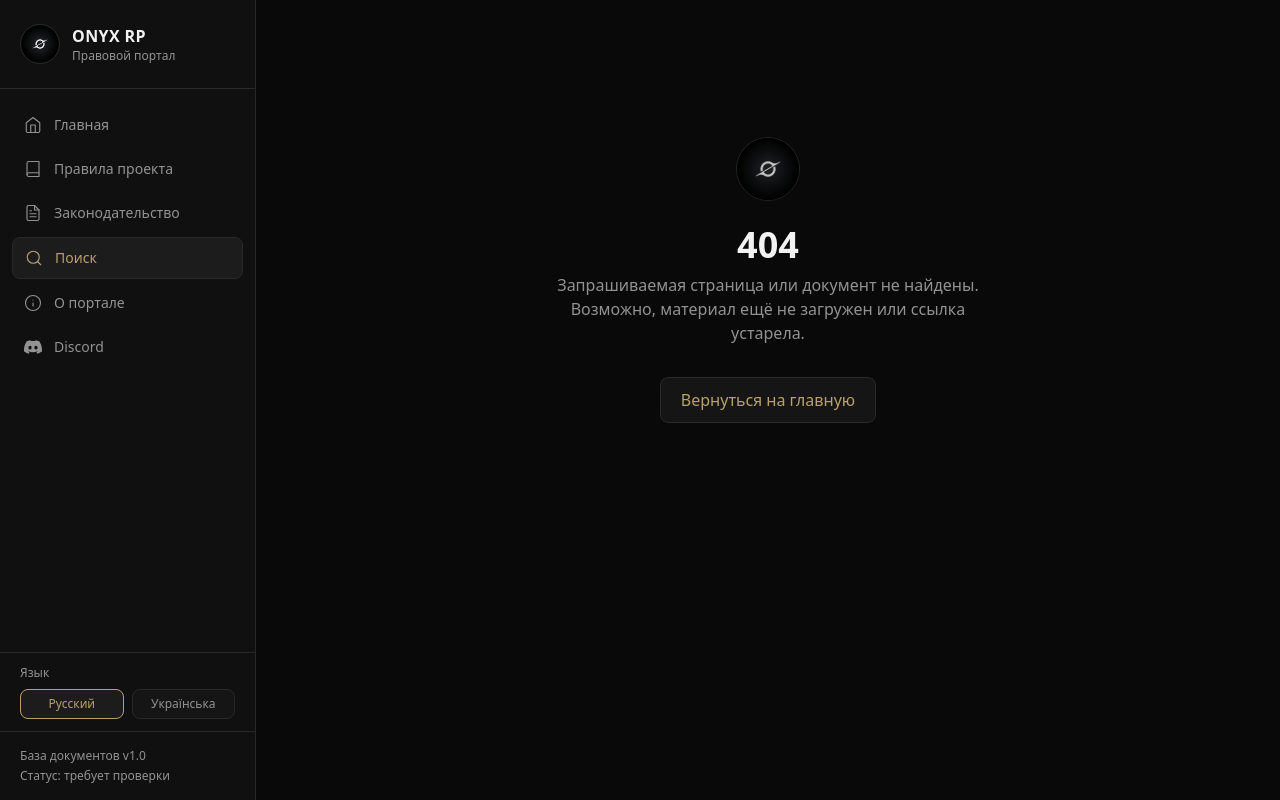
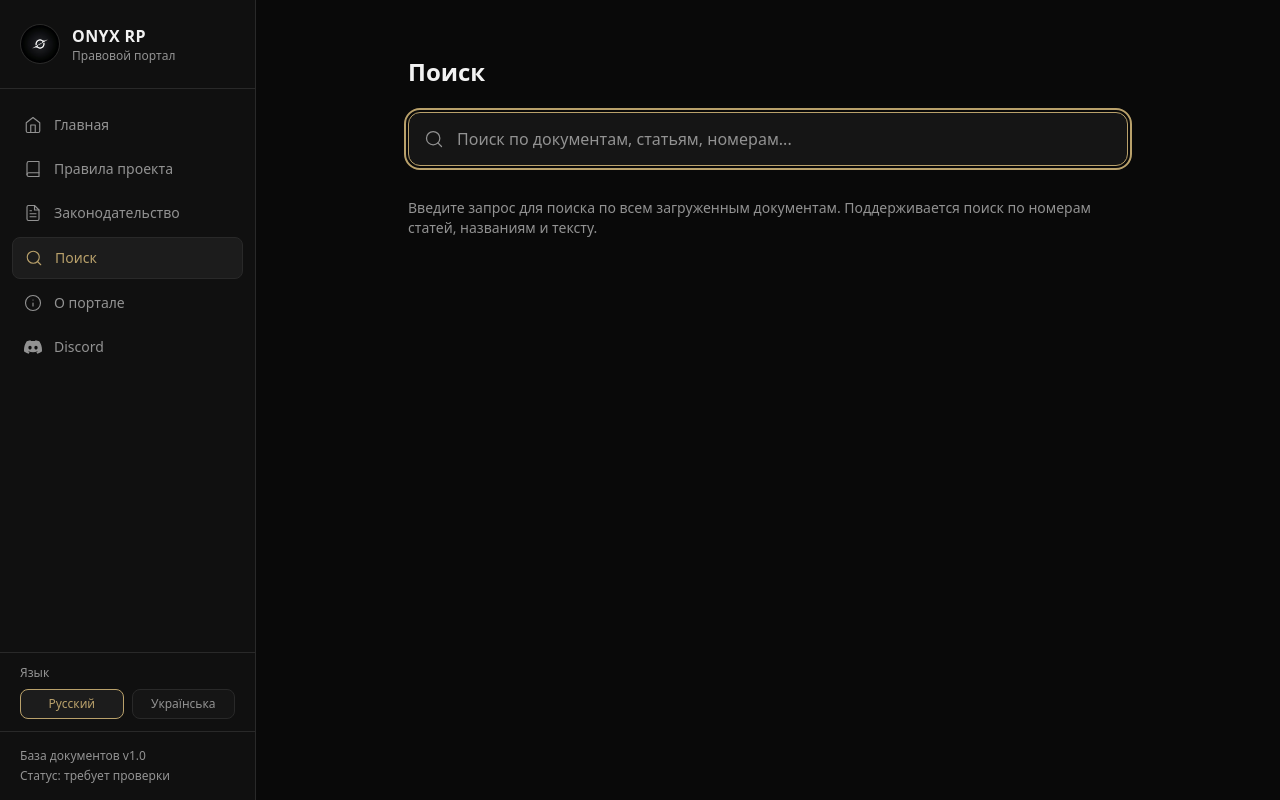
Before and after one commit to Enly52NGG/onyx, a Next.js app: page /search in a window 1280 px wide. Before the commit this address had no page. Built offline with nearby package versions, Linux system fonts and the light colour scheme.

Commit message:
Add files via upload

```diff
--- /dev/null
+++ b/src/app/search/page.tsx
@@ -0,0 +1,83 @@
+"use client";
+
+import Link from "next/link";
+import { useSearchParams } from "next/navigation";
+import { Suspense } from "react";
+import { searchDocuments } from "@/data/documents";
+import { IconSearch } from "@/components/Icons";
+import { useI18n } from "@/lib/i18n";
+
+function SearchContent() {
+  const { t } = useI18n();
+  const searchParams = useSearchParams();
+  const q = searchParams.get("q") || "";
+  const results = q ? searchDocuments(q) : [];
+
+  return (
+    <div className="max-w-3xl mx-auto px-6 py-10 lg:py-14">
+      <h1 className="text-2xl font-semibold text-[#F2F2F2] mb-6">{t("searchTitle")}</h1>
+
+      <form action="/search" method="get" className="relative mb-8">
+        <IconSearch className="absolute left-4 top-1/2 -translate-y-1/2 text-[#929292]" size={20} />
+        <input
+          type="search"
+          name="q"
+          defaultValue={q}
+          placeholder={t("searchPlaceholder")}
+          className="w-full bg-[#151515] border border-[#292929] rounded-xl pl-12 pr-4 py-3.5 text-[#F2F2F2] placeholder:text-[#929292] focus:outline-none focus:border-[#B9A16B] transition"
+          autoFocus
+        />
+      </form>
+
+      {!q && <p className="text-[#929292] text-sm">{t("searchHint")}</p>}
+
+      {q && results.length === 0 && (
+        <div className="text-center py-12">
+          <p className="text-[#929292]">{t("nothingFound")}</p>
+          <p className="text-sm text-[#929292] mt-2">{t("tryChangeQuery")}</p>
+        </div>
+      )}
+
+      {results.length > 0 && (
+        <div className="space-y-3">
+          <p className="text-sm text-[#929292] mb-4">
+            {t("found")}: {results.length}
+          </p>
+          {results.map((r, i) => (
+            <Link
+              key={i}
+              href={
+                r.article
+                  ? `/documents/${r.document.slug}#art-${r.article.id}`
+                  : `/documents/${r.document.slug}`
+              }
+              className="block p-4 rounded-xl bg-[#151515] border border-[#292929] hover:border-[#B9A16B]/40 transition"
+            >
+              <div className="text-xs text-[#B9A16B] mb-1">{r.document.shortTitle}</div>
+              {r.article ? (
+                <div className="font-medium text-[#F2F2F2]">
+                  {r.article.number}. {r.article.title}
+                </div>
+              ) : (
+                <div className="font-medium text-[#F2F2F2]">{r.document.title}</div>
+              )}
+              <p className="text-sm text-[#929292] mt-1 line-clamp-2">
+                {r.article
+                  ? r.article.content
+                  : r.document.description}
+              </p>
+            </Link>
+          ))}
+        </div>
+      )}
+    </div>
+  );
+}
+
+export default function SearchPage() {
+  return (
+    <Suspense fallback={<div className="p-10 text-[#929292]">...</div>}>
+      <SearchContent />
+    </Suspense>
+  );
+}
```
